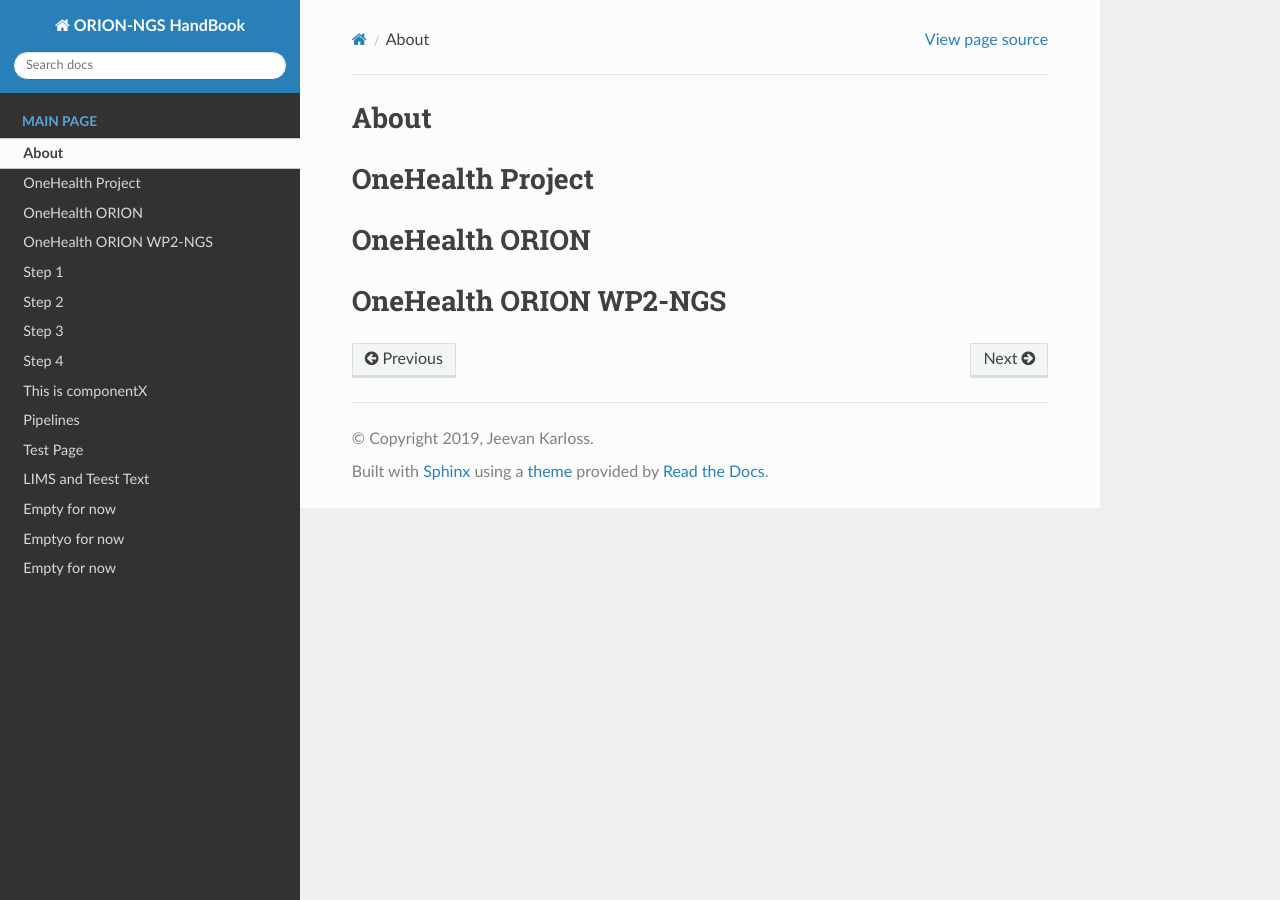
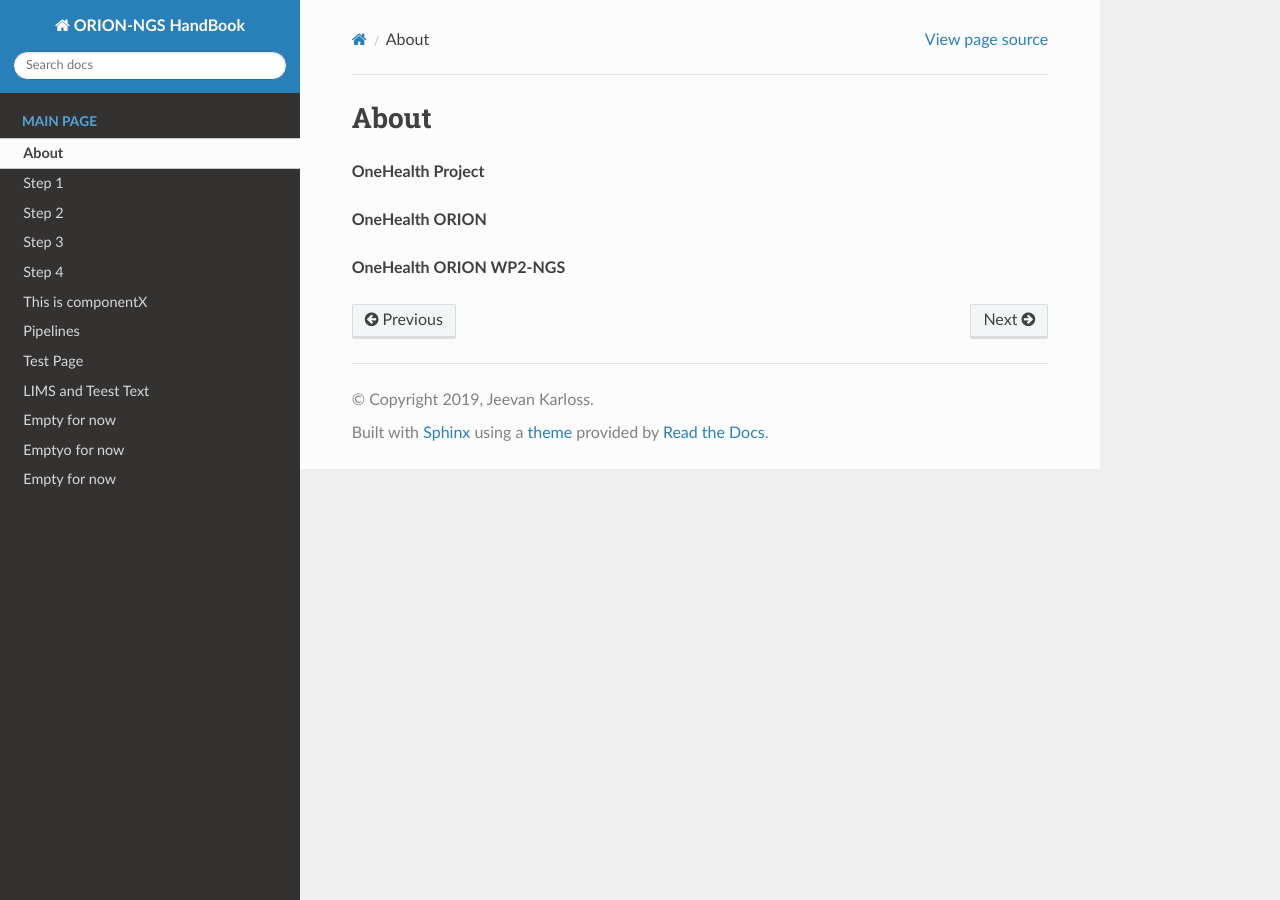
Before and after one commit to NorwegianVeterinaryInstitute/ORION_HandBook, a Sphinx documentation site: the page built from docs/source/about.rst, in a window 1280 px wide. Built offline with Sphinx 7.4.7 and the Read the Docs theme 2.0.0, drawn with Linux system fonts in a browser that asks for light colours.

Commit message:
Update about.rst

```diff
--- a/docs/source/about.rst
+++ b/docs/source/about.rst
@@ -1,12 +1,8 @@
 About
 =====
 
-OneHealth Project
-=====================
+**OneHealth Project**
 
-OneHealth ORION
-=====================
+**OneHealth ORION**
 
-
-OneHealth ORION WP2-NGS
-=====================
+**OneHealth ORION WP2-NGS**
```
